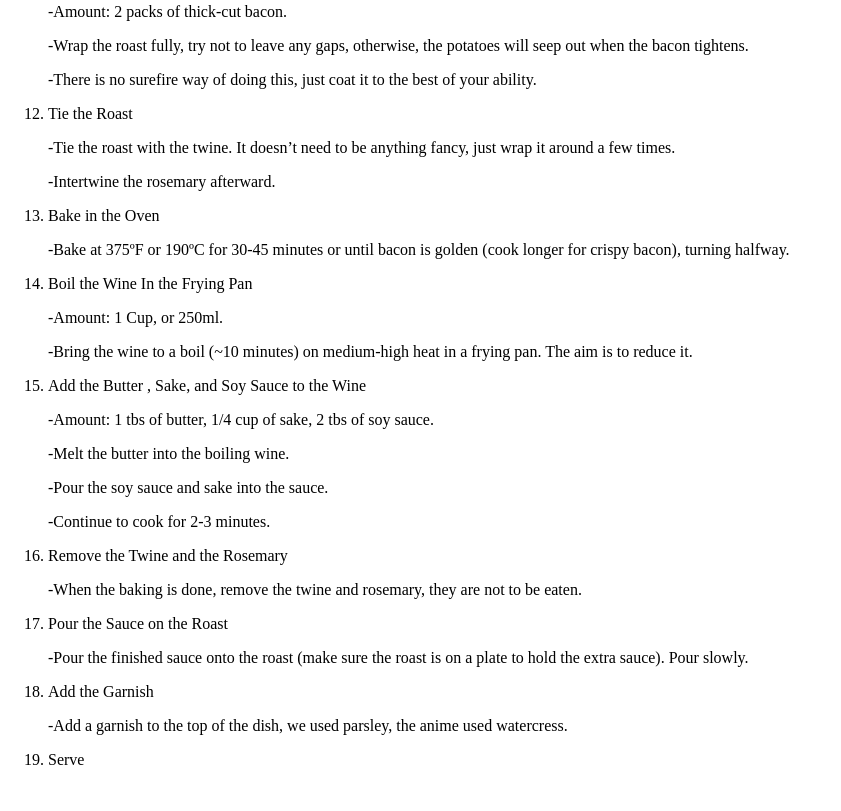
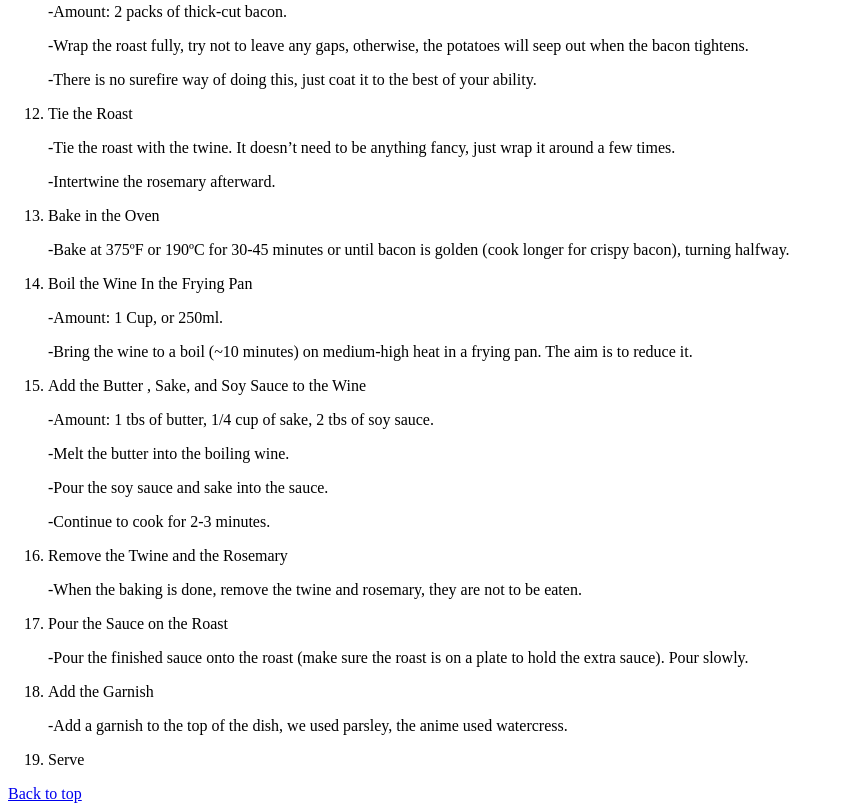
Before and after one commit to Lokepa671/odin-recipes, a plain HTML site: page recipes/roast-pork-just-kidding.html in a window 1280 px wide. Shown: the part 1327-2138 px from the top of the page, without its empty margins (0-841 px from the left). Before the commit the page ends 2112 px from the top, so only its background shows below. Drawn offline with Linux system fonts and the light colour scheme.

Commit message:
roast-pork-just-kidding.html

```diff
--- a/recipes/roast-pork-just-kidding.html
+++ b/recipes/roast-pork-just-kidding.html
@@ -75,5 +75,6 @@
             <p>-Add a garnish to the top of the dish, we used parsley, the anime used watercress.</p>
             <li>Serve</li>
         </ol>
+        <a href="#top">Back to top</a>
     </body>
 </html>
```
